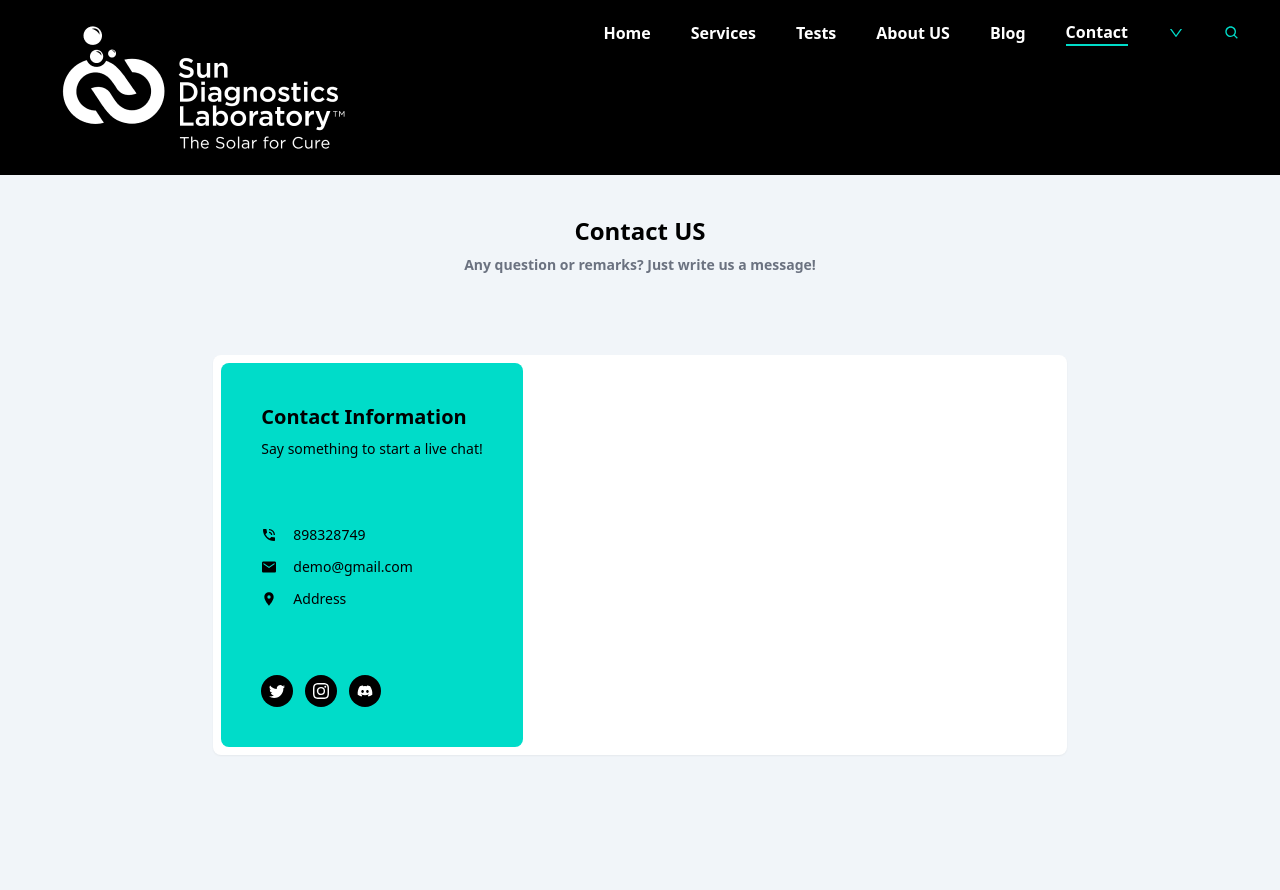
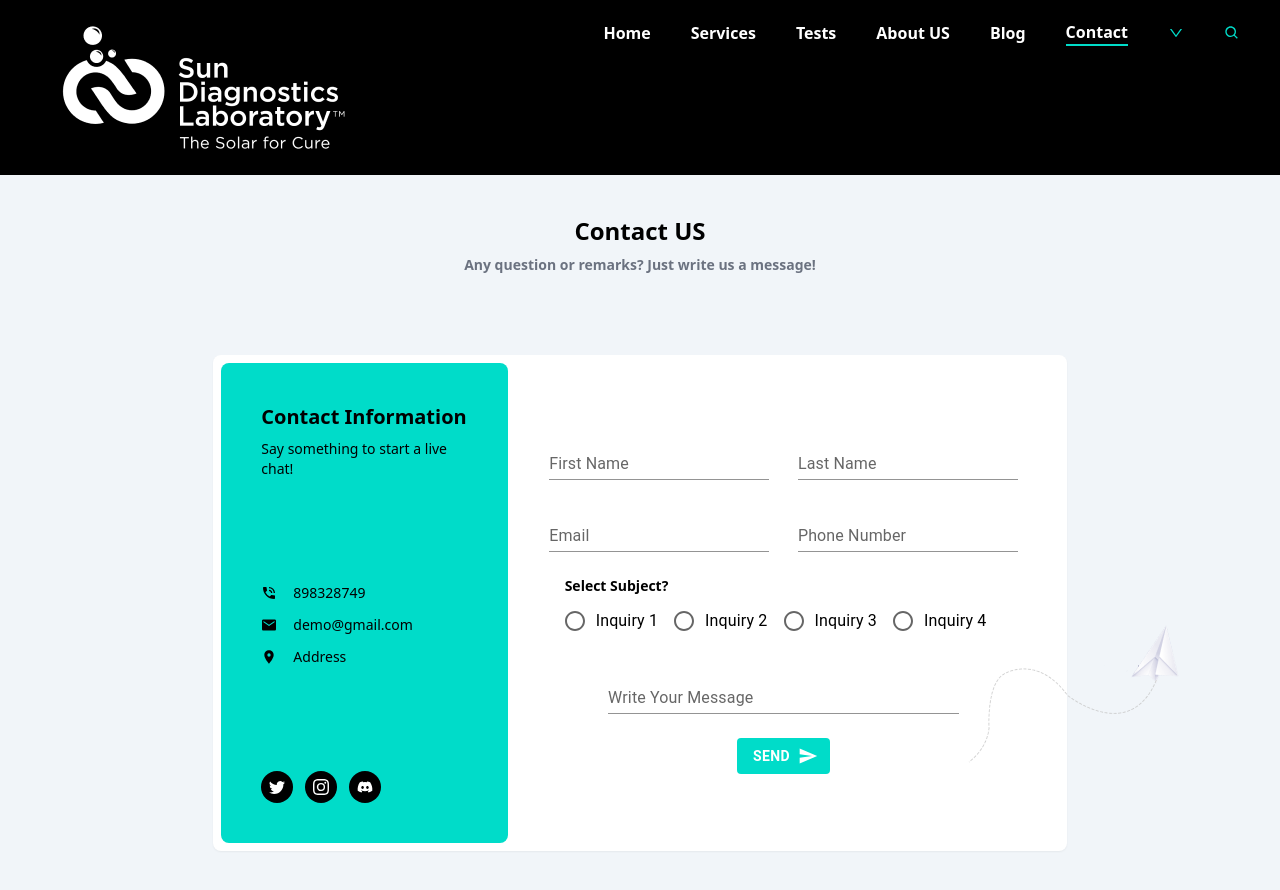
Before and after one commit to NEXT-BUG/sun-diagnostic-laboratory, a Next.js app: page /contact in a window 1280 px wide. Shown: the top 890 px of the page. Built offline with nearby package versions, Linux system fonts and the light colour scheme.

Commit message:
Constact UI Done ✅

```diff
--- a/pages/contact.js
+++ b/pages/contact.js
@@ -3,10 +3,51 @@ import { MdPhoneInTalk, MdLocationOn } from "react-icons/md";
 import { IoMdMail } from "react-icons/io";
 import { BsTwitter, BsInstagram } from "react-icons/bs";
 import { FaDiscord } from "react-icons/fa";
+import SendIcon from "@mui/icons-material/Send";
+import { styled } from "@mui/material/styles";
+import {
+  Button,
+  FormControlLabel,
+  Radio,
+  RadioGroup,
+  TextField,
+} from "@mui/material";
+import Head from "next/head";
+import Image from "next/image";
+
+const Input = styled(TextField)({
+  "& label.Mui-focused": {
+    color: "black",
+  },
+  "&.Mui-focused fieldset": {
+    borderColor: "black",
+  },
+  "& .MuiInput-underline:after": {
+    borderBottomColor: "black",
+  },
+});
+
+const RadioStyle = styled(Radio)({
+  "&.Mui-checked": {
+    color: "black",
+  },
+});
+
+const SendButton = styled(Button)({
+  "&.MuiButton-contained": {
+    backgroundColor: "#00DCC9",
+    color: "white",
+    fontWeight: "700",
+  },
+});
 
 const Contact = () => {
   return (
     <div className="w-screen h-screen pt-10 bg-slate-100">
+      <Head>
+        <title>SDL | Contact</title>
+        <link rel="icon" href="/favicon.ico" />
+      </Head>
       <div className="mx-auto text-center">
         <div className="space-y-2">
           <h1 className="text-2xl font-extrabold">Contact US</h1>
@@ -15,7 +56,7 @@ const Contact = () => {
           </p>
         </div>
         <div className="flex w-2/3 mx-auto bg-white mt-20 p-2 rounded-lg shadow-sm">
-          <div className="bg-primary text-left p-10 h-96 rounded-lg flex flex-col justify-between">
+          <div className="bg-primary text-left w-[25rem] p-10 h-[30rem] rounded-lg flex flex-col justify-between">
             <div className="space-y-2">
               <h1 className="text-xl font-bold">Contact Information</h1>
               <p className="text-sm font-light">
@@ -48,9 +89,75 @@ const Contact = () => {
               </div>
             </div>
           </div>
-          <div></div>
+          <div className="flex flex-col space-y-6 items-center justify-center p-3 w-full">
+            <div className="flex justify-evenly w-full">
+              <Input
+                style={{ color: "black", border: "black" }}
+                variant="standard"
+                label="First Name"
+              />
+              <Input
+                style={{ color: "black" }}
+                variant="standard"
+                label="Last Name"
+              />
+            </div>
+            <div className="flex justify-evenly w-full">
+              <Input
+                style={{ color: "black", border: "black" }}
+                variant="standard"
+                label="Email"
+              />
+              <Input
+                style={{ color: "black" }}
+                variant="standard"
+                label="Phone Number"
+              />
+            </div>
+            <div>
+              <p className="text-sm font-bold text-left">Select Subject?</p>
+              <div className="mt-1">
+                <RadioGroup row>
+                  <FormControlLabel
+                    control={<RadioStyle />}
+                    label="Inquiry 1"
+                    value="Inquiry 1"
+                  />
+                  <FormControlLabel
+                    control={<RadioStyle />}
+                    label="Inquiry 2"
+                    value="Inquiry 2"
+                  />
+                  <FormControlLabel
+                    control={<RadioStyle />}
+                    label="Inquiry 3"
+                    value="Inquiry 3"
+                  />
+                  <FormControlLabel
+                    control={<RadioStyle />}
+                    label="Inquiry 4"
+                    value="Inquiry 4"
+                  />
+                </RadioGroup>
+              </div>
+            </div>
+            <div className="w-2/3">
+              <Input fullWidth variant="standard" label="Write Your Message" />
+            </div>
+            <SendButton
+              variant="contained"
+              endIcon={<SendIcon />}
+              disableElevation
+            >
+              Send
+            </SendButton>
+          </div>
         </div>
       </div>
+      <Image
+        className="absolute right-20 bottom-0"
+        src={require("../assets/images/letter-send.png")}
+      />
     </div>
   );
 };
```
Also changed, not shown: assets/images/letter-send.png (added).
